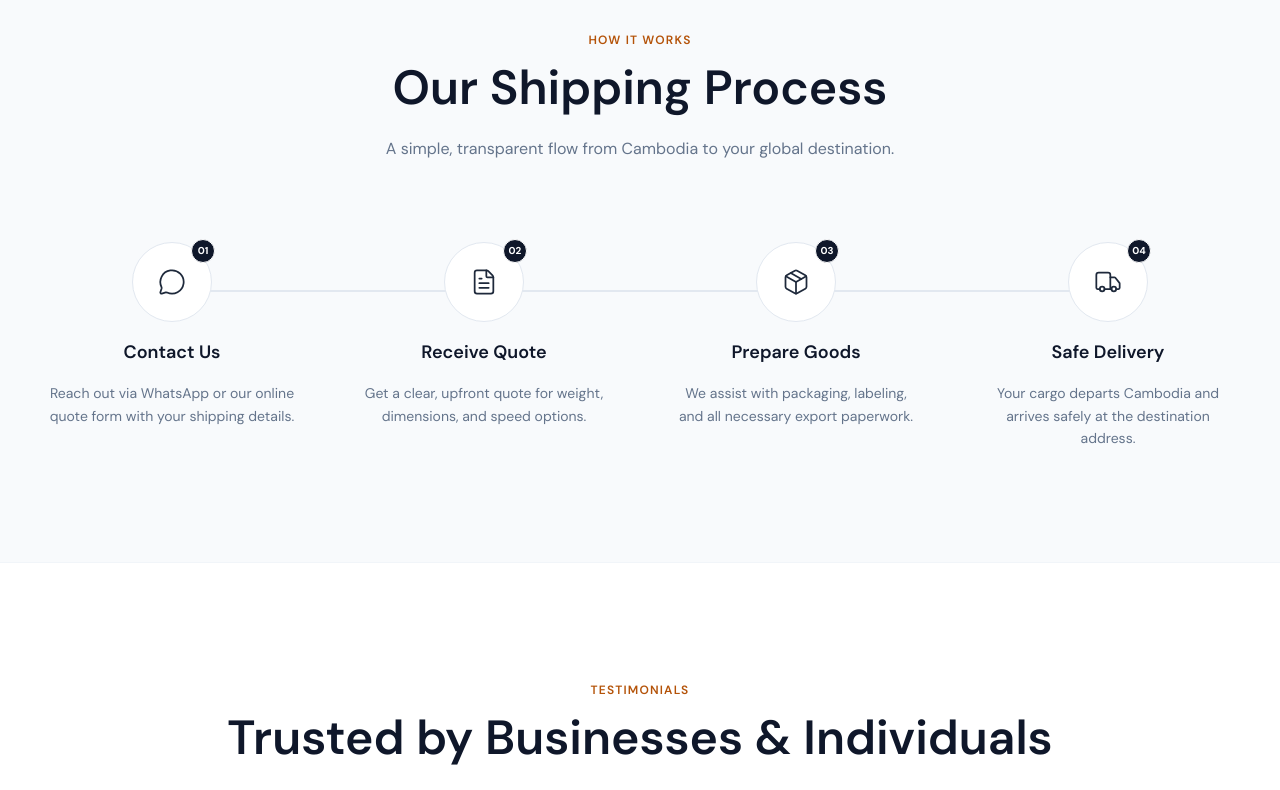
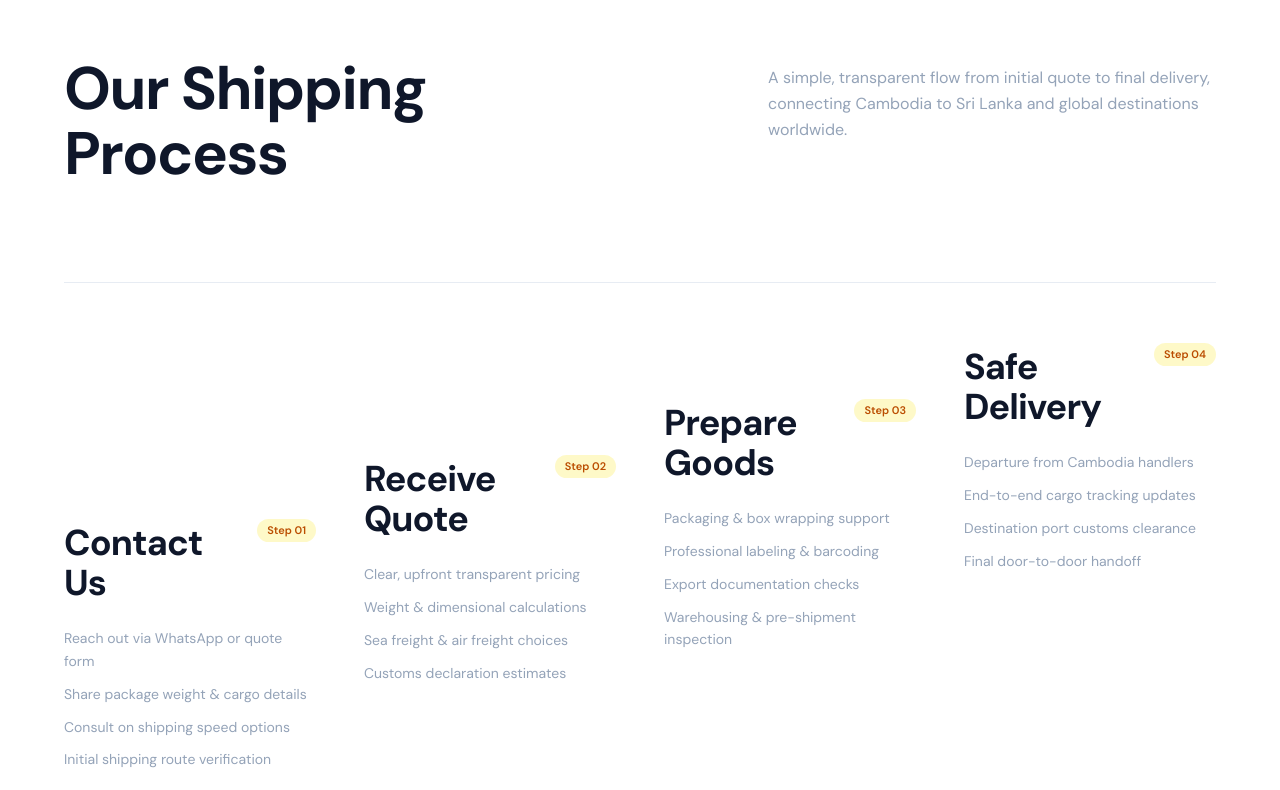
Before and after one commit to Vinod-Mendis/ua-trading, a Next.js app: page / in a window 1280 px wide. Shown: the part 3940-4730 px from the top of the page. Built offline with nearby package versions, Linux system fonts and the light colour scheme.

Commit message:
Refactor ProcessTimeline component to use phases instead of steps; enhance layout and animations for improved user experience

```diff
--- a/app/_components/ProcessTimeline.tsx
+++ b/app/_components/ProcessTimeline.tsx
@@ -1,123 +1,144 @@
 "use client";
 
 import { motion } from "framer-motion";
-import { MessageCircle, FileText, Package, Truck } from "lucide-react";
 
-const steps = [
+const phases = [
   {
-    number: "01",
-    icon: MessageCircle,
+    step: "01",
     title: "Contact Us",
-    description:
-      "Reach out via WhatsApp or our online quote form with your shipping details.",
-    color: "text-slate-900",
-    bg: "bg-slate-50",
-    border: "border-slate-200",
+    duration: "Step 01",
+    offsetClass: "pt-32 sm:pt-36 lg:pt-44", // Lowest position
+    items: [
+      "Reach out via WhatsApp or quote form",
+      "Share package weight & cargo details",
+      "Consult on shipping speed options",
+      "Initial shipping route verification",
+    ],
   },
   {
-    number: "02",
-    icon: FileText,
+    step: "02",
     title: "Receive Quote",
-    description:
-      "Get a clear, upfront quote for weight, dimensions, and speed options.",
-    color: "text-slate-900",
-    bg: "bg-slate-50",
-    border: "border-slate-200",
+    duration: "Step 02",
+    offsetClass: "pt-20 sm:pt-24 lg:pt-28", // Second position
+    items: [
+      "Clear, upfront transparent pricing",
+      "Weight & dimensional calculations",
+      "Sea freight & air freight choices",
+      "Customs declaration estimates",
+    ],
   },
   {
-    number: "03",
-    icon: Package,
+    step: "03",
     title: "Prepare Goods",
-    description:
-      "We assist with packaging, labeling, and all necessary export paperwork.",
-    color: "text-slate-900",
-    bg: "bg-slate-50",
-    border: "border-slate-200",
+    duration: "Step 03",
+    offsetClass: "pt-10 sm:pt-12 lg:pt-14", // Third position
+    items: [
+      "Packaging & box wrapping support",
+      "Professional labeling & barcoding",
+      "Export documentation checks",
+      "Warehousing & pre-shipment inspection",
+    ],
   },
   {
-    number: "04",
-    icon: Truck,
+    step: "04",
     title: "Safe Delivery",
-    description:
-      "Your cargo departs Cambodia and arrives safely at the destination address.",
-    color: "text-slate-900",
-    bg: "bg-slate-50",
-    border: "border-slate-200",
+    duration: "Step 04",
+    offsetClass: "pt-0", // Highest position
+    items: [
+      "Departure from Cambodia handlers",
+      "End-to-end cargo tracking updates",
+      "Destination port customs clearance",
+      "Final door-to-door handoff",
+    ],
   },
 ];
 
 export default function ProcessTimeline() {
   return (
-    <section className="py-28 bg-slate-50 border-b border-slate-100" id="process">
-      <div className="max-w-7xl mx-auto px-6 sm:px-8 lg:px-12">
-        {/* Header */}
-        <div className="text-center mb-20">
-          <motion.span
-            initial={{ opacity: 0 }}
-            whileInView={{ opacity: 1 }}
-            viewport={{ once: true }}
-            className="inline-block text-gold-600 text-xs font-semibold uppercase tracking-widest mb-4"
-          >
-            How it works
-          </motion.span>
-          <motion.h2
-            initial={{ opacity: 0, y: 15 }}
+    <section className="w-full bg-white py-20 sm:py-28 lg:py-36 text-slate-900 relative overflow-hidden" id="process">
+      <div className="w-full px-6 sm:px-10 lg:px-16">
+        {/* Section Header Grid: Title on Left, Sub-description on Right */}
+        <div className="grid grid-cols-1 lg:grid-cols-12 gap-8 lg:gap-12 items-start mb-16 lg:mb-24">
+          <motion.div
+            initial={{ opacity: 0, y: 20 }}
             whileInView={{ opacity: 1, y: 0 }}
             viewport={{ once: true }}
             transition={{ duration: 0.6 }}
-            className="text-3xl sm:text-4xl lg:text-5xl font-semibold text-slate-900 font-display mb-6"
+            className="lg:col-span-6"
           >
-            Our Shipping Process
-          </motion.h2>
-          <motion.p
-            initial={{ opacity: 0, y: 10 }}
+            <h2 className="text-4xl sm:text-5xl lg:text-6xl font-bold tracking-tight text-slate-900 leading-[1.08] font-display">
+              Our Shipping <br />
+              Process
+            </h2>
+          </motion.div>
+
+          <motion.div
+            initial={{ opacity: 0, y: 20 }}
             whileInView={{ opacity: 1, y: 0 }}
             viewport={{ once: true }}
-            transition={{ duration: 0.6, delay: 0.1 }}
-            className="text-slate-500 text-base max-w-xl mx-auto leading-relaxed"
+            transition={{ duration: 0.6, delay: 0.15 }}
+            className="lg:col-span-6 lg:pt-2 flex lg:justify-end"
           >
-            A simple, transparent flow from Cambodia to your global destination.
-          </motion.p>
+            <p className="text-slate-400 text-sm sm:text-base leading-relaxed max-w-md lg:ml-auto">
+              A simple, transparent flow from initial quote to final delivery, connecting Cambodia to Sri Lanka and global destinations worldwide.
+            </p>
+          </motion.div>
         </div>
 
-        {/* Timeline Grid */}
-        <div className="relative">
-          {/* Connecting line (desktop) */}
-          <div className="hidden lg:block absolute top-12 left-[12.5%] right-[12.5%] h-0.5 bg-slate-200" />
+        {/* Horizontal Separator Line */}
+        <div className="w-full h-px bg-slate-200/80 my-12 lg:my-16" />
 
-          <div className="grid grid-cols-1 sm:grid-cols-2 lg:grid-cols-4 gap-12 lg:gap-16">
-            {steps.map((step, index) => {
-              const Icon = step.icon;
-              return (
+        {/* Staggered 4-Column Timeline Grid (No borders) */}
+        <div className="grid grid-cols-1 sm:grid-cols-2 lg:grid-cols-4 gap-8 lg:gap-12 relative">
+          {phases.map((phase, index) => (
             <motion.div
-                  key={step.number}
-                  initial={{ opacity: 0, y: 15 }}
+              key={phase.title}
+              initial={{ opacity: 0, y: 30 }}
               whileInView={{ opacity: 1, y: 0 }}
-                  viewport={{ once: true, margin: "-40px" }}
-                  transition={{ duration: 0.5, delay: index * 0.1 }}
-                  className="relative flex flex-col items-center text-center space-y-4"
+              viewport={{ once: true }}
+              transition={{ duration: 0.6, delay: index * 0.1 }}
+              className={`${phase.offsetClass} flex flex-col justify-start min-h-[320px]`}
             >
-                  {/* Icon Box */}
-                  <div
-                    className={`relative w-20 h-20 rounded-full bg-white border border-slate-200 flex items-center justify-center z-10 transition-transform`}
-                  >
-                    <Icon className={`w-7 h-7 text-slate-800`} strokeWidth={1.5} />
-                    {/* Number Badge */}
-                    <span className="absolute -top-1 -right-1 w-6 h-6 rounded-full bg-slate-900 border border-white flex items-center justify-center text-[10px] font-bold text-white">
-                      {step.number}
+              {/* Title with light yellow duration tag (No border, lighter yellow bg & text) */}
+              <div className="flex items-start gap-2 mb-6 relative">
+                <h3 className="text-3xl sm:text-4xl font-bold text-slate-900 font-display tracking-tight">
+                  {phase.title}
+                </h3>
+                <span className="bg-yellow-100/90 text-amber-700 text-[11px] font-semibold px-2.5 py-0.5 rounded-full inline-flex items-center -mt-1 shrink-0">
+                  {phase.duration}
                 </span>
               </div>
 
-                  <h3 className="text-slate-900 font-semibold text-lg font-display">
-                    {step.title}
-                  </h3>
-                  <p className="text-slate-500 text-sm leading-relaxed max-w-xs">
-                    {step.description}
-                  </p>
+              {/* Items List */}
+              <ul className="space-y-2.5 text-slate-400 text-xs sm:text-sm leading-relaxed">
+                {phase.items.map((item) => (
+                  <li key={item} className="hover:text-slate-600 transition-colors">
+                    {item}
+                  </li>
+                ))}
+              </ul>
             </motion.div>
+          ))}
+        </div>
+      </div>
+
+      {/* Bottom Light Yellow Pill Capsules Wave Graphic (No borders) */}
+      <div className="w-full mt-24 sm:mt-32 relative overflow-hidden">
+        <div className="flex justify-center items-end gap-1.5 sm:gap-2.5 px-4 w-full">
+          {Array.from({ length: 32 }).map((_, i) => {
+            const total = 32;
+            const normalized = i / (total - 1);
+            const edgeFade = Math.sin(normalized * Math.PI);
+            return (
+              <div
+                key={i}
+                className="w-5 sm:w-8 lg:w-10 h-20 sm:h-24 lg:h-32 rounded-full bg-yellow-200/90 shrink-0"
+                style={{
+                  opacity: Math.max(0.1, edgeFade * 0.85),
+                }}
+              />
             );
           })}
-          </div>
         </div>
       </div>
     </section>
```
Lines whose indentation alone changed are shown as unchanged.
